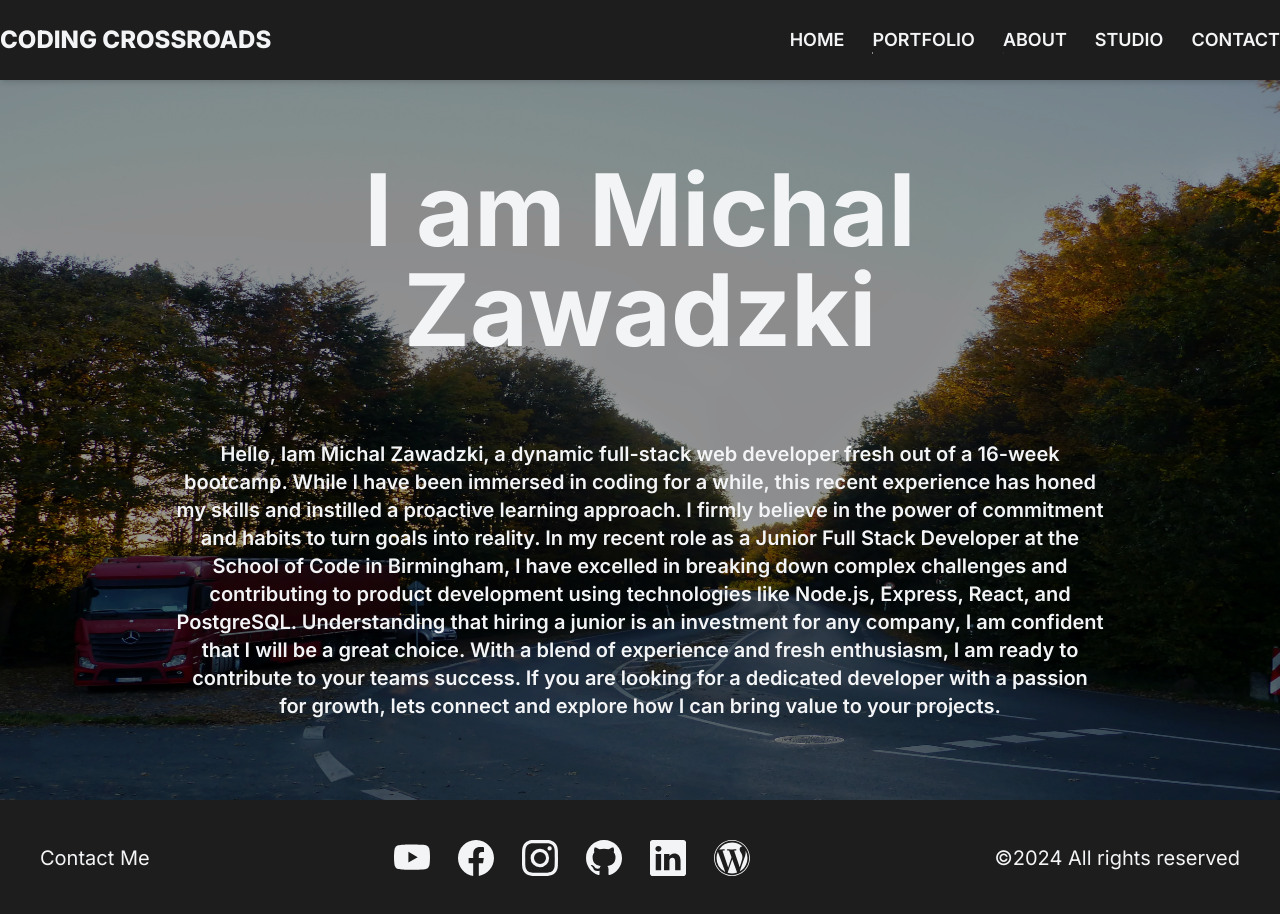
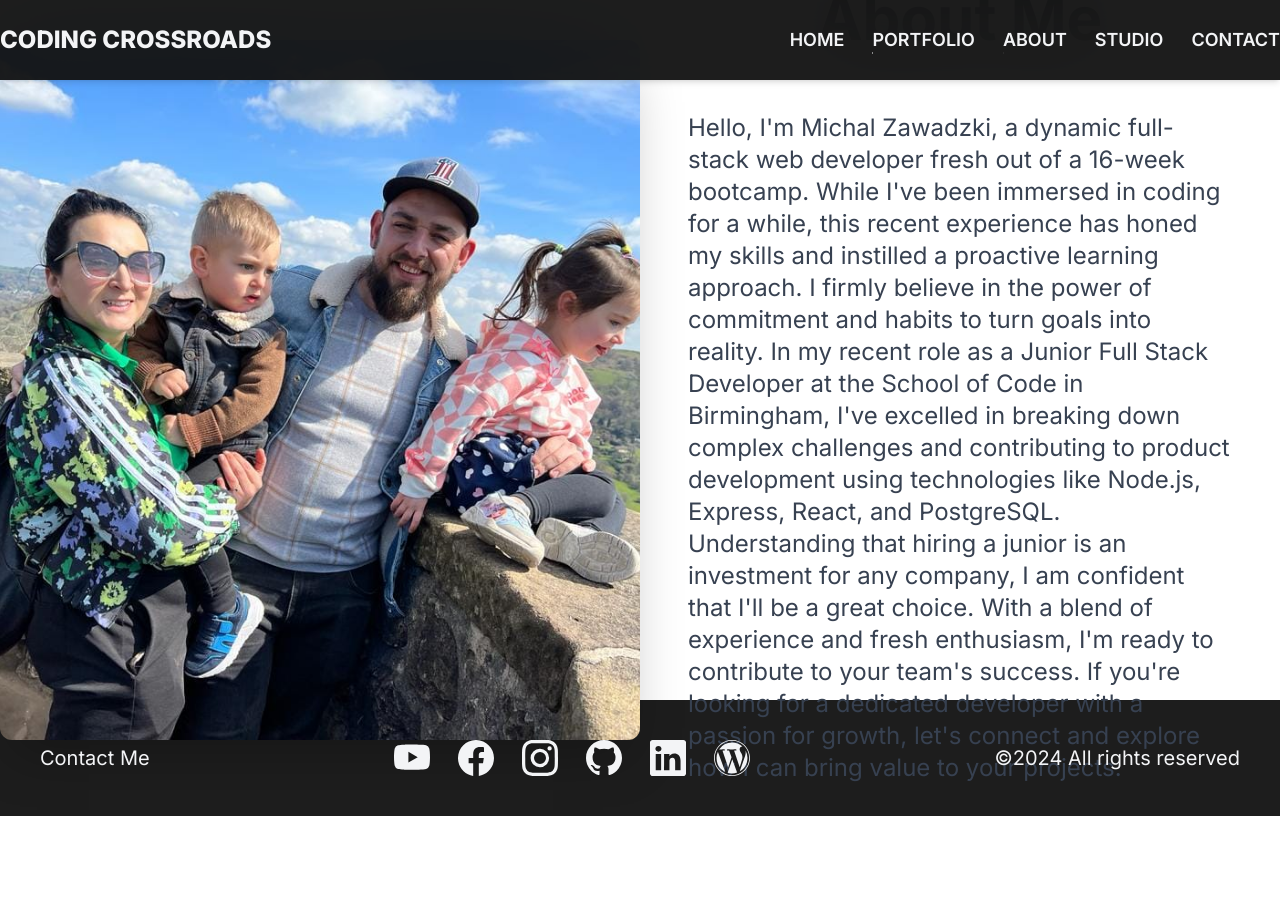
Before and after one commit to Zawadzki-Michal/CodingCrossroads, a Next.js app: page /about in a window 1280 px wide. After the commit the page ends 832 px from the top, so only its background shows below. Built offline with nearby package versions, Linux system fonts and the light colour scheme.

Commit message:
About Me section reworked

```diff
--- a/src/app/(user)/about/page.tsx
+++ b/src/app/(user)/about/page.tsx
@@ -1,24 +1,42 @@
-import React from 'react'
-import Image from 'next/image'
-import lorry from '../../../images/lorry.jpg'
+import React from "react";
+import Image from "next/image";
+import about from "../../../images/aboutme2.jpeg";
 
-
-
-const Hero = () => {
+const About = () => {
   return (
-    <div className='w-full max-h-[screen] relative'>
-      <Image
-      src={lorry}
-      height={0}
-      width={0}
-      alt='lorry'
-      className='lg:w-full lg:max-h-[calc(100vh-80px)] lg:object-fill h-[calc(100vh-80px)] object-cover'/>
-      <div className='absolute top-0 w-full h-full bg-black/40 text-gray-100 flex flex-col items-center justify-center lg:px-44 lg:gap-20 gap-10 text-center px-4'>
-        <h2 className='lg:text-6xl lg:text-[100px] font-bold text-center'>I am Michal Zawadzki</h2>
-        <p className='text-md md:text-2xl lg:text-xl font-semibold'>Hello, Iam Michal Zawadzki, a dynamic full-stack web developer fresh out of a 16-week bootcamp. While I have been immersed in coding for a while, this recent experience has honed my skills and instilled a proactive learning approach. I firmly believe in the power of commitment and habits to turn goals into reality. In my recent role as a Junior Full Stack Developer at the School of Code in Birmingham, I have excelled in breaking down complex challenges and contributing to product development using technologies like Node.js, Express, React, and PostgreSQL. Understanding that hiring a junior is an investment for any company, I am confident that I will be a great choice. With a blend of experience and fresh enthusiasm, I am ready to contribute to your teams success. If you are looking for a dedicated developer with a passion for growth, lets connect and explore how I can bring value to your projects.</p>
+    <div className="w-full lg:h-[calc(100vh-180px)] flex lg:flex-row flex-col lg:justify-center">
+      <div className="lg:w-1/2 h-full flex justify-center items-center ">
+        <Image
+          src={about}
+          height={800}
+          width={800}
+          alt="lorry"
+          className="lg:w-[700px] lg:h-[700px] object-cover lg:rounded-xl shadow-2xl justify-center align-middle items-center"
+        />
+      </div>
+      <div className="lg:w-1/2 lg:h-full flex justify-center items-center flex-col gap-4">
+        <h1 className="text-6xl font-bold text-center lg:mt-10 mt-4 text-gray-700">
+          About Me
+        </h1>
+        <p className="lg:text-2xl text-lg p-3 text-gray-700 lg:p-12 leading-relaxed">
+          Hello, I'm Michal Zawadzki, a dynamic full-stack web developer fresh
+          out of a 16-week bootcamp. While I've been immersed in coding for a
+          while, this recent experience has honed my skills and instilled a
+          proactive learning approach. I firmly believe in the power of
+          commitment and habits to turn goals into reality. In my recent role as
+          a Junior Full Stack Developer at the School of Code in Birmingham,
+          I've excelled in breaking down complex challenges and contributing to
+          product development using technologies like Node.js, Express, React,
+          and PostgreSQL. Understanding that hiring a junior is an investment
+          for any company, I am confident that I'll be a great choice. With a
+          blend of experience and fresh enthusiasm, I'm ready to contribute to
+          your team's success. If you're looking for a dedicated developer with
+          a passion for growth, let's connect and explore how I can bring value
+          to your projects.
+        </p>
       </div>
     </div>
-  )
-}
+  );
+};
 
-export default Hero
+export default About;
```
Also changed, not shown: src/images/aboutme2.jpeg (added).
